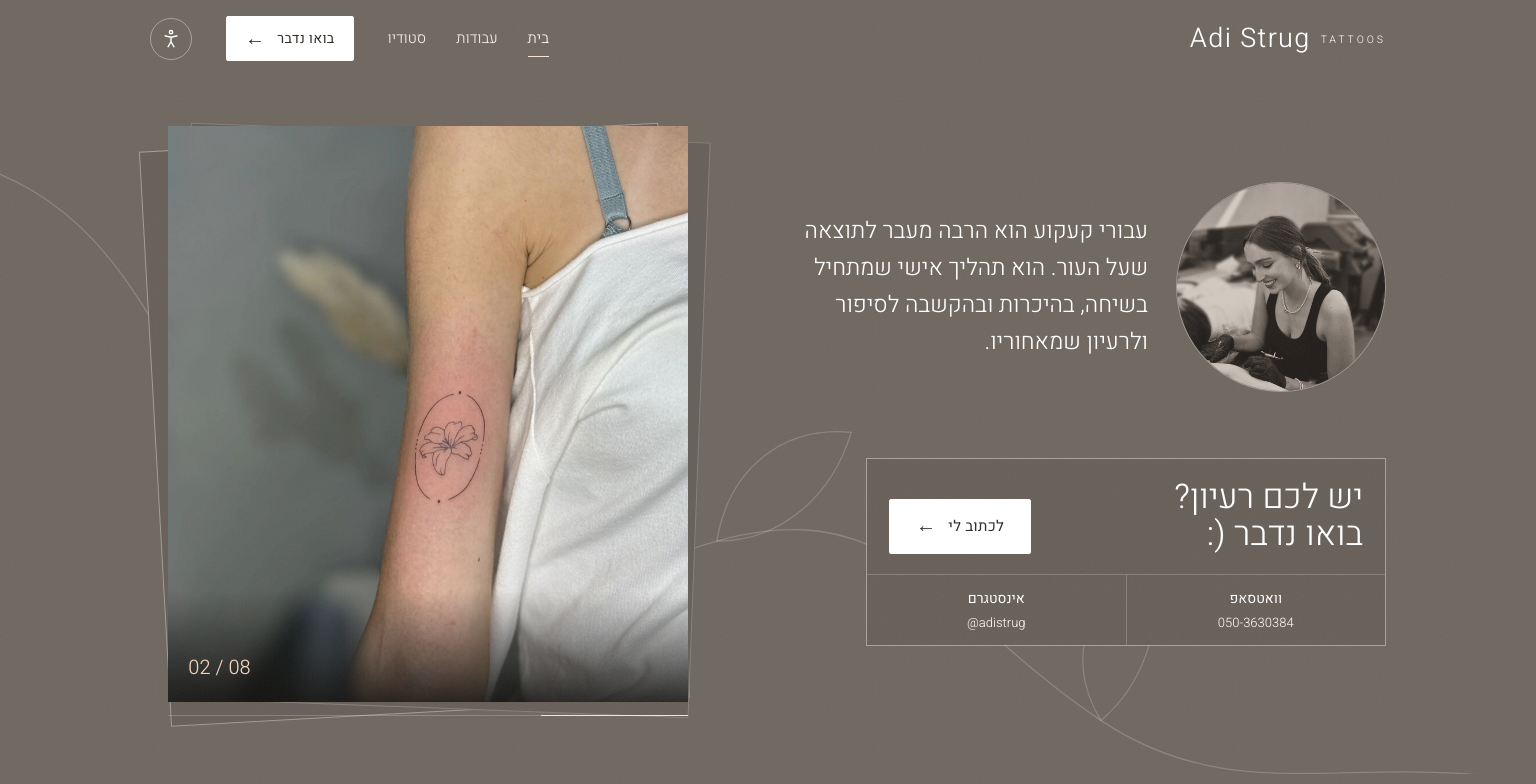
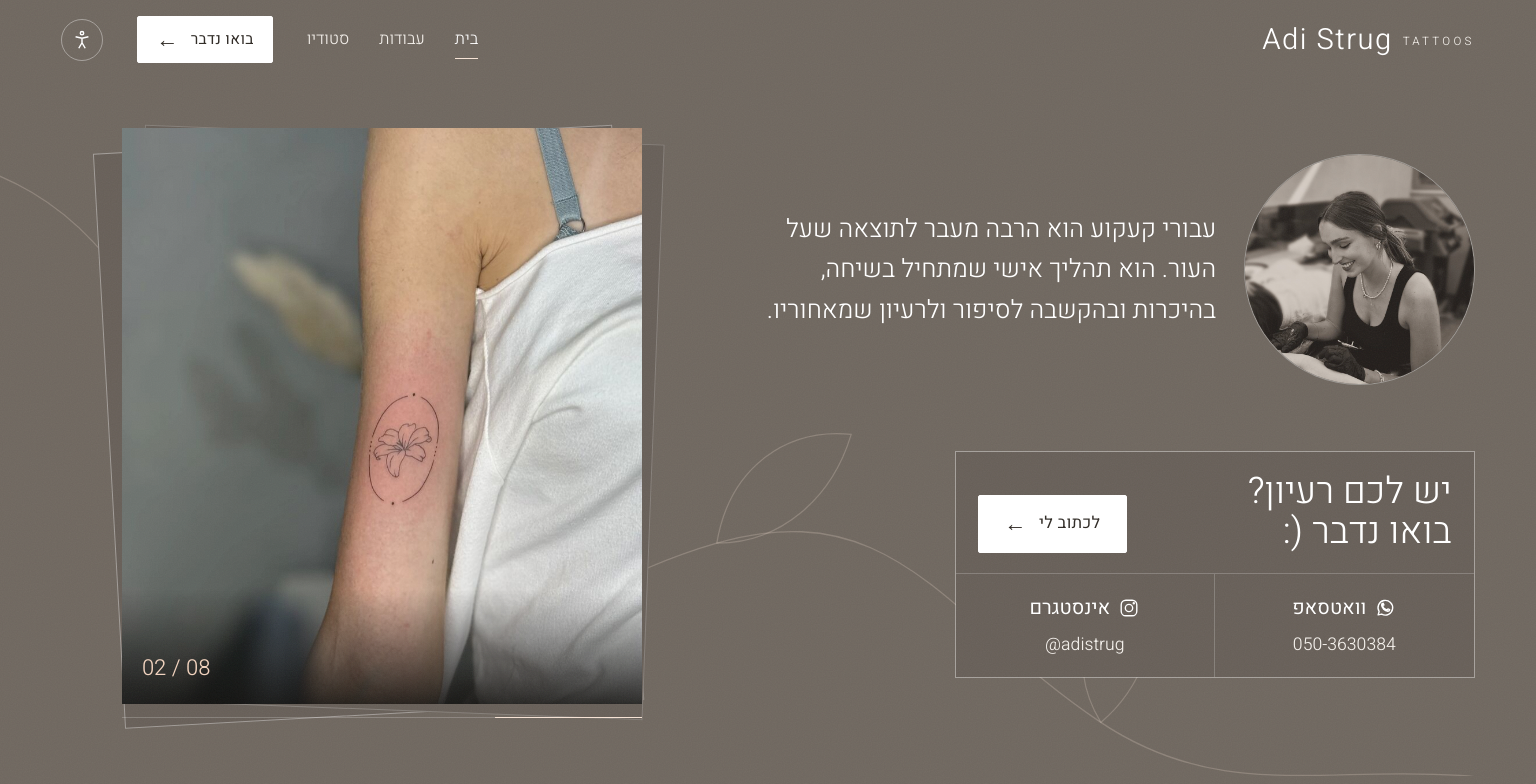
Before and after one commit to StavHen/adistrug, a plain HTML site: page site/index.html in a window 1536 px wide. Shown: the top 784 px of the page. Drawn offline with Linux system fonts and the light colour scheme.

Commit message:
Bigger contact boxes with icons; wider desktop layout; studio info in one row with full-width flash gallery; bigger tap areas
Co-Authored-By: Claude Opus 5.5 <noreply@anthropic.com>
Claude-Session: https://claude.ai/code/session_012P347y8pdnvFAzDPimBaVW

```diff
--- a/site/index.html
+++ b/site/index.html
@@ -92,6 +92,16 @@ h1,h2,h3{font-family:var(--display);font-weight:var(--dweight);margin:0;line-hei
 h2{font-size:calc(clamp(34px,4.6vw,60px) * var(--fs-big))}
 p{margin:0}
 .wrap{max-width:1280px;margin-inline:auto;padding-left:max(22px,env(safe-area-inset-left,0px));padding-right:max(22px,env(safe-area-inset-right,0px))}
+/* wide screens: use the width (Stav, 18.11) */
+@media (min-width:1400px){
+  .wrap{max-width:1640px;padding-left:max(56px,4vw);padding-right:max(56px,4vw)}
+  :root{--fs:1.1;--fs-big:1.08}
+  .hero .wrap{gap:clamp(64px,6vw,120px)}
+  .deck{max-width:620px;max-height:76vh}
+  .next{max-width:640px}
+  .portrait{width:clamp(220px,15vw,280px)!important;height:auto!important}
+}
+@media (min-width:1800px){:root{--fs:1.18;--fs-big:1.12}.deck{max-width:680px}}
 .latin{font-family:var(--latin);font-style:var(--lstyle)}
 .muted{color:var(--mute)}
 .eyebrow{display:inline-flex;align-items:center;gap:12px;font-size:calc(12.5px * var(--fs));letter-spacing:.18em;text-transform:uppercase;color:var(--mute)}
@@ -364,6 +374,18 @@ textarea{min-height:110px;resize:vertical;line-height:1.55}
 .flashes img{width:100%;height:100%;object-fit:cover;display:block;transition:transform .6s var(--ease)}
 .flashes button:hover img{transform:scale(1.04)}
 .flashes button:focus-visible{outline:2px solid var(--bone);outline-offset:3px}
+/* desktop: studio info as one row, flashes full width (Stav, 18.11) */
+@media (min-width:901px){
+  .studio-grid{grid-template-columns:1fr;gap:56px}
+  .info{grid-template-columns:repeat(3,minmax(0,1fr));column-gap:48px;border-top:0}
+  .info > div{grid-template-columns:1fr;gap:14px;border-top:1px solid var(--line);border-bottom:0}
+  .flash-cap{display:grid;grid-template-columns:minmax(0,1fr) auto;align-items:end;gap:6px 32px}
+  .flash-cap h3,.flash-cap p{grid-column:1}
+  .flash-cap .btn{grid-column:2;grid-row:1 / span 2;align-self:center}
+  .flashes{grid-template-columns:repeat(4,minmax(0,1fr));gap:14px}
+}
+@media (min-width:1400px){.flashes{grid-template-columns:repeat(6,minmax(0,1fr))}}
+@media (min-width:901px){.flash-cap p{max-width:none}.faq{max-width:none}}
 .flash-cap{margin-bottom:22px}
 .flash-cap h3{font-size:calc(30px * var(--fs-big));margin-bottom:8px}
 .flash-cap p{color:var(--bone-2);font-weight:400;margin-bottom:18px;max-width:40ch}
@@ -430,7 +452,10 @@ footer.foot .cols b{display:block;color:var(--bone);font-weight:400}
 .next-main b{font-weight:300}
 .next-more a{display:flex;flex-direction:column;align-items:center;gap:2px;min-width:0}
 .next-more a b{font-weight:400}
-.next-more a .tel{font-size:calc(13px * var(--fs));overflow:hidden;text-overflow:ellipsis;max-width:100%}
+.next-more a .tel{font-size:calc(16px * var(--fs));overflow:hidden;text-overflow:ellipsis;max-width:100%}
+.next-more a{padding:18px 10px;gap:6px}
+.next-more a b{display:flex;align-items:center;gap:8px;font-size:calc(18px * var(--fs))}
+.next-more a b svg{width:22px;height:22px;flex:none;fill:none;stroke:currentColor;stroke-width:1.5;stroke-linecap:round;stroke-linejoin:round}
 @media (max-width:560px){.about{flex-direction:column;text-align:center;gap:20px}.quote{max-width:none}.portrait{width:min(62vw,240px)}}
 .s-info{display:flex;justify-content:space-between;align-items:center;gap:16px;padding-top:16px;flex-wrap:wrap}
 .s-info .cnt{font-family:var(--latin);font-size:calc(24px * var(--fs-big));color:var(--skin);font-variant-numeric:tabular-nums}
@@ -440,6 +465,9 @@ footer.foot .cols b{display:block;color:var(--bone);font-weight:400}
 .flash-cap h3{text-wrap:balance}
 .info dd a{color:inherit;text-underline-offset:3px}
 footer.foot .cols a{color:var(--bone);text-underline-offset:3px}
+/* bigger tap areas for small text links (phone) */
+footer.foot .cols a,a.more,.logo{display:inline-block;padding-block:9px}
+footer.foot .cols{row-gap:6px}
 .btn,.chip[aria-pressed="true"]{font-weight:400}
 .nw{white-space:nowrap}
 .lead,.quote{text-wrap:pretty}
@@ -690,8 +718,13 @@ const CONTACTS = [
   {k:'ig', l:'אינסטגרם', v:'@'+INSTA, href:`https://www.instagram.com/${INSTA}/`},
   ...(EMAIL ? [{k:'mail', l:'מייל', v:EMAIL, href:`mailto:${EMAIL}`}] : [])
 ];
+const ICON = {
+  wa:'<svg viewBox="0 0 24 24" aria-hidden="true"><path d="M4.5 19.5l1.1-3.6A8 8 0 1 1 8.4 18.6z"/><path d="M9.2 8.6c.3 2.6 2.2 4.8 5 5.6l1-1.2 1.9.9c-.2 1-1 1.7-2 1.7-3.4-.2-6.6-3.4-6.8-6.8 0-1 .7-1.8 1.7-2l.9 1.9z"/></svg>',
+  ig:'<svg viewBox="0 0 24 24" aria-hidden="true"><rect x="3.5" y="3.5" width="17" height="17" rx="5"/><circle cx="12" cy="12" r="4"/><circle cx="17.2" cy="6.8" r=".6"/></svg>',
+  mail:''
+};
 const ext = c => c.k === 'mail' ? '' : ' target="_blank" rel="noopener"';
-$$('[data-contacts]').forEach(el => el.innerHTML = CONTACTS.map(c => `<a href="${c.href}"${ext(c)}><b>${c.l}</b><span class="tel" dir="ltr">${esc(c.v)}</span></a>`).join(''));
+$$('[data-contacts]').forEach(el => el.innerHTML = CONTACTS.map(c => `<a href="${c.href}"${ext(c)}><b>${ICON[c.k]}${c.l}</b><span class="tel" dir="ltr">${esc(c.v)}</span></a>`).join(''));
 $$('[data-contacts-inline]').forEach(el => el.innerHTML = CONTACTS.map(c => `<a href="${c.href}"${ext(c)}>${c.l}</a>`).join(' · '));
 $$('[data-contacts-dl]').forEach(el => el.innerHTML = CONTACTS.map(c => `<dt>${c.l}</dt><dd><a href="${c.href}"${ext(c)} class="tel" dir="ltr">${esc(c.v)}</a></dd>`).join(''));
 if(EMAIL){ $$('[data-email]').forEach(a => { a.href = `mailto:${EMAIL}`; a.textContent = EMAIL; }); $$('[data-email-col]').forEach(d => d.hidden = false); }
```
